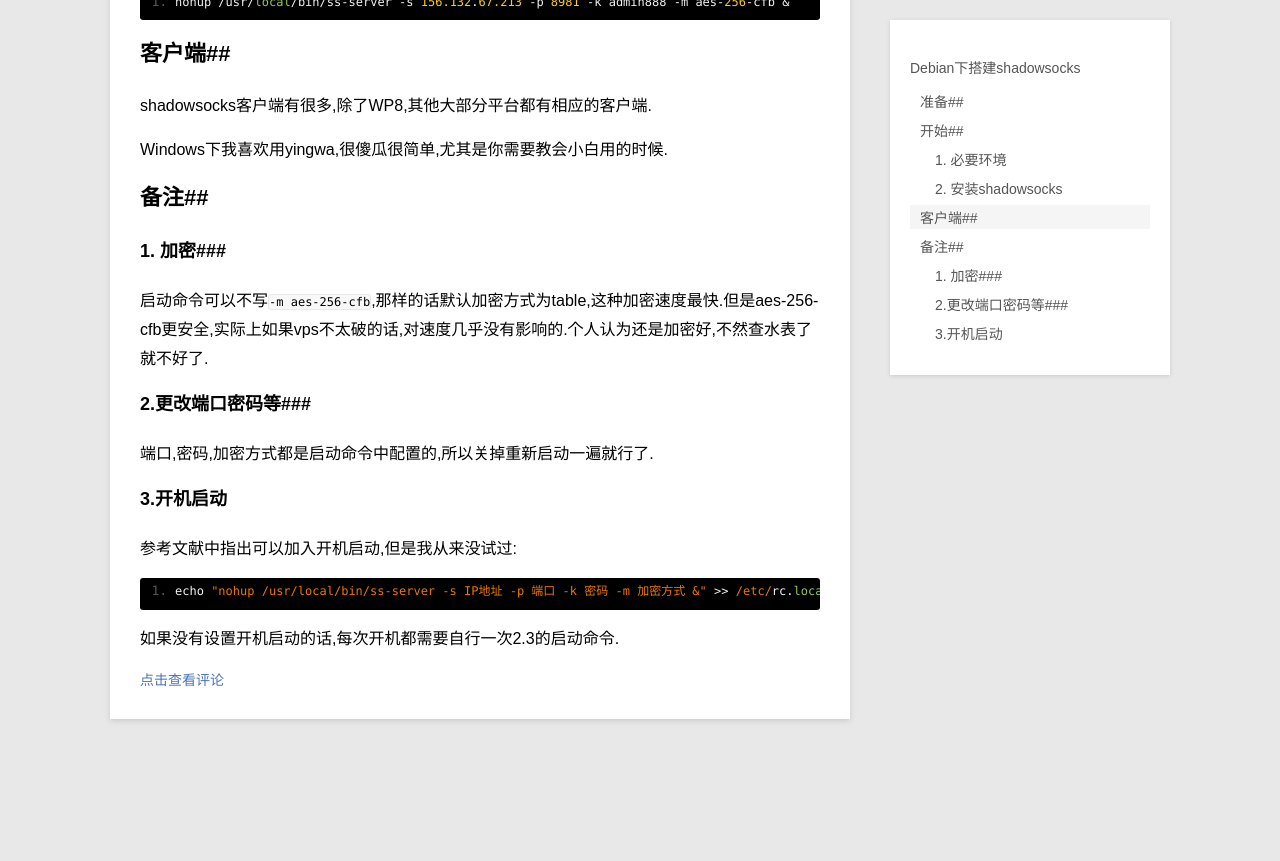
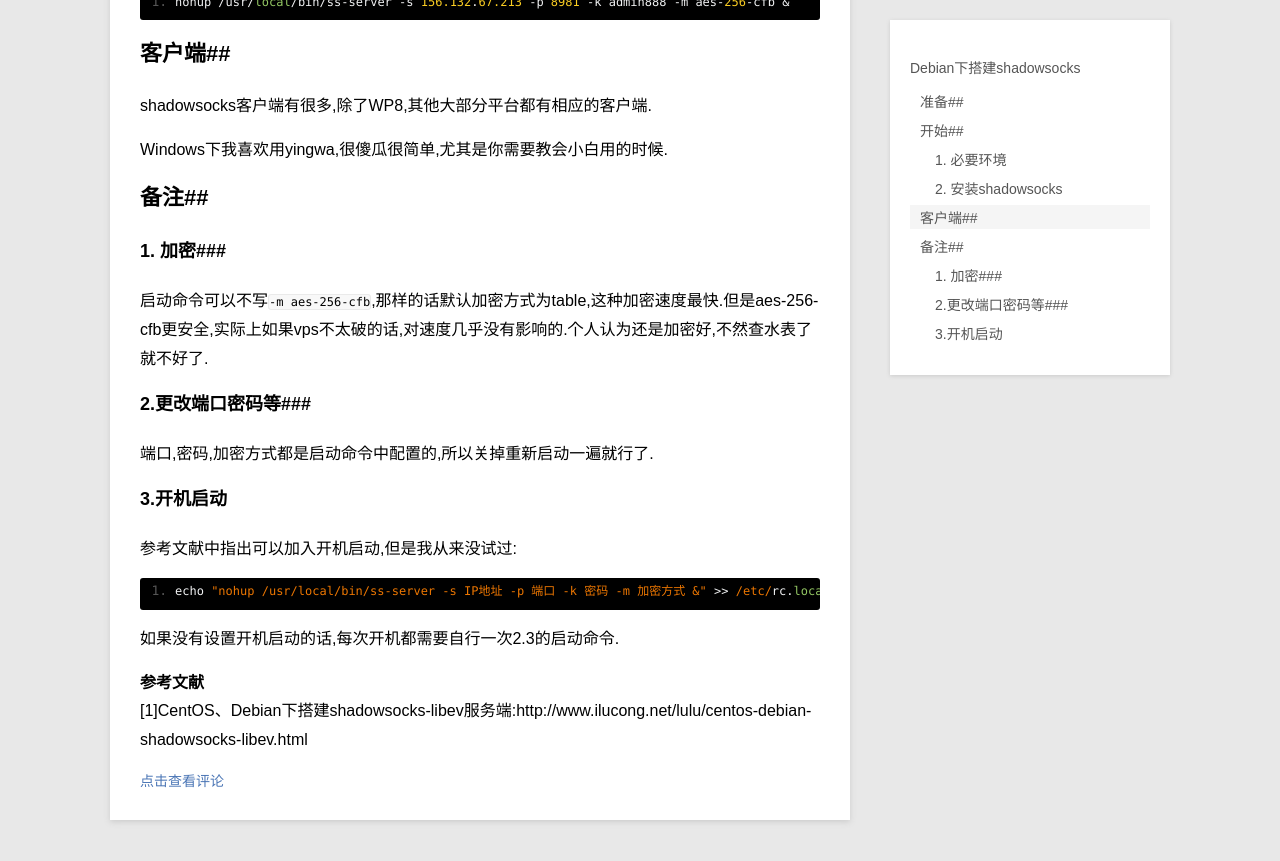
Before and after one commit to DengZuoheng/DengZuoheng.github.io, a Jekyll site: the page built from _posts/blog/2014-12-03-build-shadowsocks-in-debian.md, in a window 1280 px wide and 900 px high, scrolled down 1236 px. Shown: the top 861 px of the window. Built offline with Jekyll 4.4.1, drawn with Linux system fonts in a browser that asks for light colours; Markdown is read by kramdown in place of the engine named in the settings; before the commit the page ends 2035 px from its top, so only the background shows below that.

Commit message:
更新wakeupdisk

```diff
--- a/_posts/blog/2014-12-03-build-shadowsocks-in-debian.md
+++ b/_posts/blog/2014-12-03-build-shadowsocks-in-debian.md
@@ -61,3 +61,6 @@
     echo "nohup /usr/local/bin/ss-server -s IP地址 -p 端口 -k 密码 -m 加密方式 &" >> /etc/rc.local
 
 如果没有设置开机启动的话,每次开机都需要自行一次2.3的启动命令.
+
+**参考文献**
+[1]CentOS、Debian下搭建shadowsocks-libev服务端:http://www.ilucong.net/lulu/centos-debian-shadowsocks-libev.html
```
Also changed, not shown: _posts/note/2014-11-26-mfc-wakeupdisk.md (+18 -0 lines).
